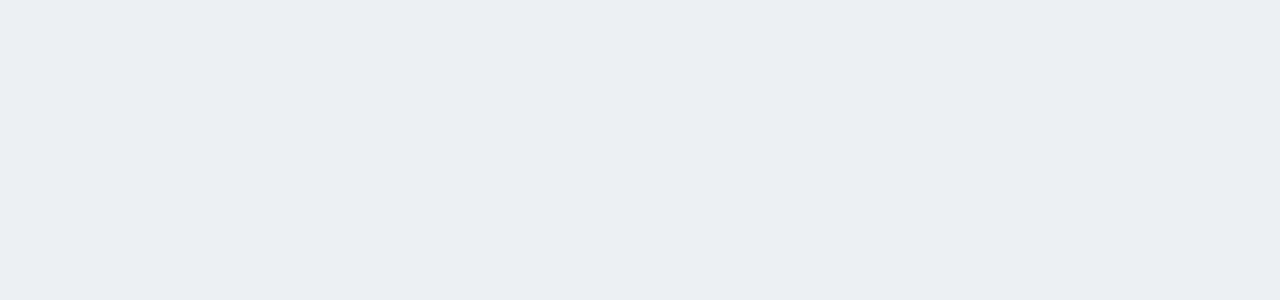
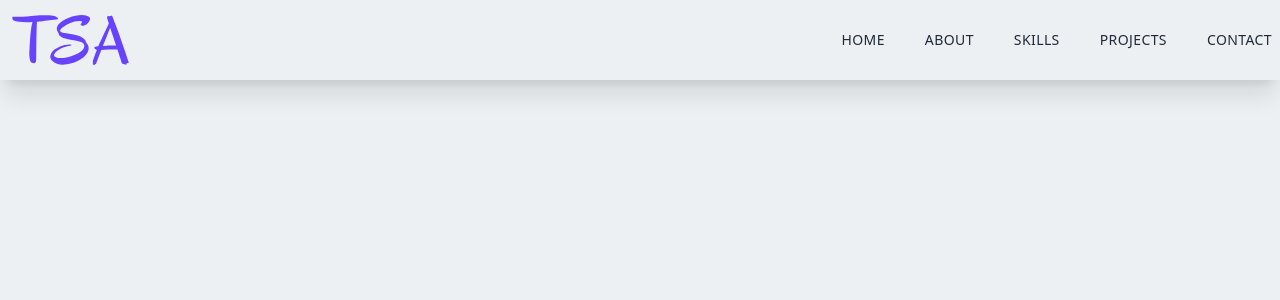
Before and after one commit to tetteis/devfolio, a Next.js app: page / in a window 1280 px wide. Shown: the top 300 px of the page. Built offline with nearby package versions, Linux system fonts and the light colour scheme.

Commit message:
Navbar complete

```diff
--- a/components/Navbar.jsx
+++ b/components/Navbar.jsx
@@ -1,9 +1,135 @@
-import React from 'react'
+import Image from "next/image";
+import Link from "next/link";
+import React, { useState } from "react";
+import { AiOutlineClose, AiOutlineMenu } from "react-icons/ai";
+import { FaLinkedin } from "react-icons/fa";
+import { FaGithub } from "react-icons/fa";
+import { AiOutlineMail } from "react-icons/ai";
+import { BsPersonLinesFill } from "react-icons/bs";
 
 const Navbar = () => {
+  const [isOpen, setIsOpen] = useState(false);
+
+  function handleNavbarToggle() {
+    setIsOpen(!isOpen);
+  }
   return (
-    <div className=''>Navbar</div>
-  )
-}
+    <div className="fixed w-full h-20 shadow-xl z-[100]">
+      <div className="flex justify-between items-center w-full h-full px-2 2xl:px-16">
+        <Image
+          src="/assets/logo.svg"
+          width={125}
+          height={50}
+          alt="Tettei's logo"
+        />
 
-export default Navbar
+        <div>
+          <ul className="hidden md:flex">
+            <Link href="/">
+              <li className="ml-10 text-sm uppercase hover:border-b">Home</li>
+            </Link>
+            <Link href="/">
+              <li className="ml-10 text-sm uppercase hover:border-b">About</li>
+            </Link>
+            <Link href="/">
+              <li className="ml-10 text-sm uppercase hover:border-b">Skills</li>
+            </Link>
+            <Link href="/">
+              <li className="ml-10 text-sm uppercase hover:border-b">
+                Projects
+              </li>
+            </Link>
+            <Link href="/">
+              <li className="ml-10 text-sm uppercase hover:border-b">
+                Contact
+              </li>
+            </Link>
+          </ul>
+          <div onClick={handleNavbarToggle} className="md:hidden">
+            <AiOutlineMenu size={25} />
+          </div>
+        </div>
+      </div>
+
+      <div
+        className={
+          isOpen
+            ? "md:hidden fixed left-0 top-0 w-full h-screen bg-black/70"
+            : ""
+        }
+      >
+        <div
+          className={
+            isOpen
+              ? "fixed left-0 top-0 w-[75%] sm:w-[60%] md:w-[45%] h-screen bg-[#ecf0f3] p-10 ease-in duration-500"
+              : "fixed left-[-100%] top-0 p-10 ease-in duration-500"
+          }
+        >
+          <div>
+            <div className="flex w-full items-center justify-between">
+              <Image
+                src="/assets/logo.svg"
+                width={87}
+                height={35}
+                alt="Tettei's logo"
+              />
+              <div
+                onClick={handleNavbarToggle}
+                className="rounded-full shadow-lg shadow-gray-400 p-3 cursor-pointer"
+              >
+                <AiOutlineClose />
+              </div>
+            </div>
+            <div className="border-b border-gray-300 my-4">
+              <p className="w-[85%] md:w-[90] py-4">
+                Let build something legendary together
+              </p>
+            </div>
+          </div>
+
+          <div className="py-4 flex flex-col">
+            <ul className="uppercase">
+              <Link href="/">
+                <li className="py-4 text-sm">Home</li>
+              </Link>
+              <Link href="/">
+                <li className="py-4 text-sm">About</li>
+              </Link>
+              <Link href="/">
+                <li className="py-4 text-sm">Skills</li>
+              </Link>
+              <Link href="/">
+                <li className="py-4 text-sm">Projects</li>
+              </Link>
+              <Link href="/">
+                <li className="py-4 text-sm">Contact</li>
+              </Link>
+            </ul>
+
+            <div className="pt-40">
+              <p className="uppercase tracking-widest text-[#5651e5]">
+                Let&apos;s connect
+              </p>
+              <div className="flex items-center justify-between my-4 w-full sm:w-[80%]">
+                <div className="rounded-full shadow-lg shadow-gray-400 p-3 cursor-pointer hover:scale-105 ease-in duration-300">
+                  <FaLinkedin />
+                </div>
+                <div className="rounded-full shadow-lg shadow-gray-400 p-3 cursor-pointer hover:scale-105 ease-in duration-300">
+                  <FaGithub />
+                </div>
+                <div className="rounded-full shadow-lg shadow-gray-400 p-3 cursor-pointer hover:scale-105 ease-in duration-300">
+                  <AiOutlineMail />
+                </div>
+                <div className="rounded-full shadow-lg shadow-gray-400 p-3 cursor-pointer hover:scale-105 ease-in duration-300">
+                  <BsPersonLinesFill />
+                </div>
+              </div>
+            </div>
+          </div>
+        </div>
+      </div>
+    </div>
+  );
+};
+
+export default Navbar;
--- a/package.json
+++ b/package.json
@@ -11,7 +11,8 @@
   "dependencies": {
     "next": "12.2.2",
     "react": "18.2.0",
-    "react-dom": "18.2.0"
+    "react-dom": "18.2.0",
+    "react-icons": "^4.4.0"
   },
   "devDependencies": {
     "autoprefixer": "^10.4.7",
--- a/pages/index.js
+++ b/pages/index.js
@@ -1,5 +1,5 @@
 import Head from "next/head";
-import Image from "next/image";
+import Navbar from "../components/Navbar";
 
 export default function Home() {
   return (
@@ -9,6 +9,7 @@
         <meta name="description" content="Generated by create next app" />
         <link rel="icon" href="/favicon.ico" />
       </Head>
+      <Navbar />
     </div>
   );
 }
```
Also changed, not shown: 1 other file (tests, documents, lock files or other folders).
